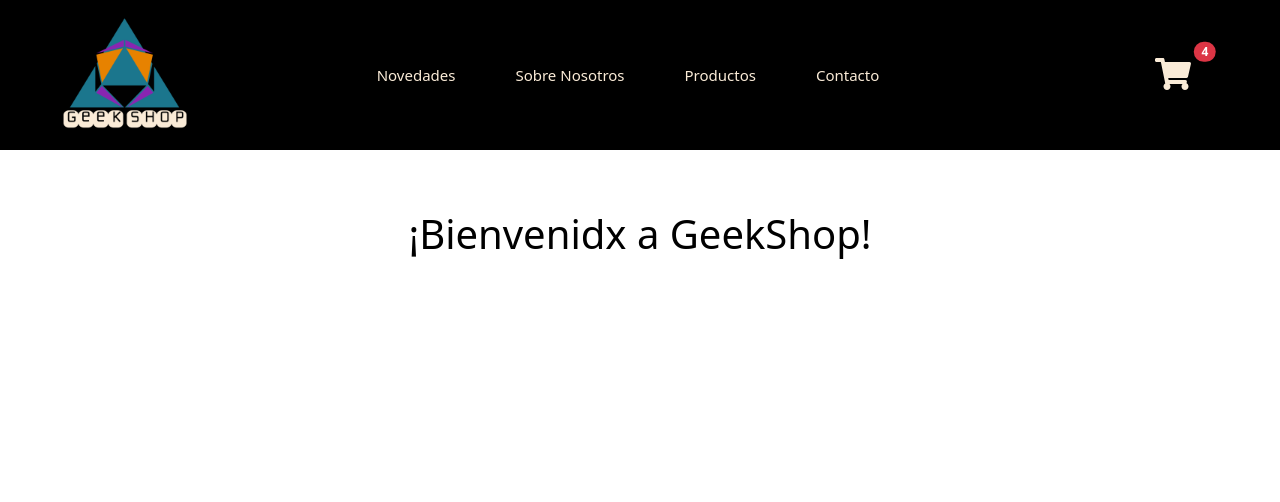
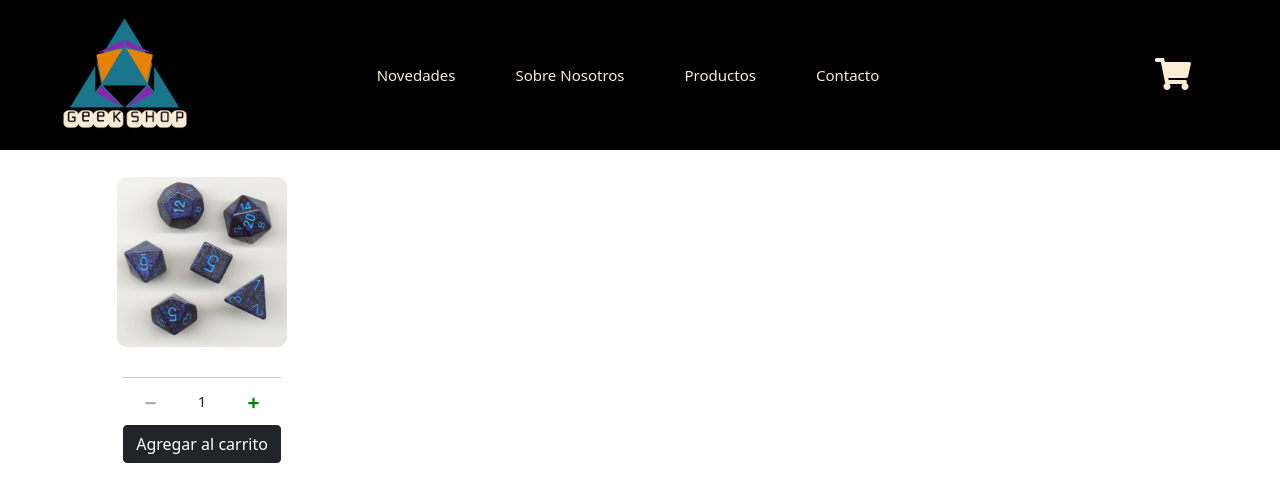
Before and after one commit to angelggdev/GeekShop, a React (Create React App) app: page / in a window 1280 px wide. Shown: the top 502 px of the page. Built offline with nearby package versions, Linux system fonts and the light colour scheme.

Commit message:
ItemCount component creation

```diff
--- a/src/App.js
+++ b/src/App.js
@@ -1,12 +1,34 @@
+import {useState} from 'react';
 import './App.css';
 import NavBar from './components/navBar/NavBar';
 import ItemListContainer from './components/itemListContainer/ItemListContainer';
+import ItemCount from './components/itemCount/ItemCount';
 
 function App() {
+
+  const [counter, setCounter] = useState(1);
+  const [cartItems, setCartItems] = useState(0);
+
+  const stock = 10;
+  const onAdd = (operation) => {
+    if (operation === "add" && counter < stock){
+      setCounter(counter + 1);
+    }
+    if (operation === "substract" && counter > 1){
+      setCounter(counter - 1);
+    }
+  }
+
+  const addToCart = () => {
+    setCartItems( cartItems + 1 );
+  }
+
   return (
     <div className="App">
-      <NavBar />
-      <ItemListContainer greeting={"¡Bienvenidx a GeekShop!"} />
+      <NavBar cartItems={cartItems}/>
+      <ItemListContainer >
+        <ItemCount counter={counter} onAdd={onAdd} addToCart={addToCart}/>
+      </ItemListContainer>
     </div>
   );
 }
--- a/src/components/cartWidget/CartWidget.js
+++ b/src/components/cartWidget/CartWidget.js
@@ -1,16 +1,20 @@
-import React from 'react';
 import { FontAwesomeIcon } from '@fortawesome/react-fontawesome';
 import { faShoppingCart } from '@fortawesome/free-solid-svg-icons';
 import './CartWidget.css';
 
 
 
-const CartWidget = () =>{
+const CartWidget = (props) =>{
     return(
         <div>
             <button className="cartWidget btn position-relative" data-bs-toggle="button" >
                 <FontAwesomeIcon icon={faShoppingCart} size='2x' fixedWidth color='antiquewhite' className="clickable"/>
-                <span className="position-absolute top-0 start-100 translate-middle badge rounded-pill bg-danger">4</span>
+                {
+                    props.cartItems !== 0 &&
+                    <span className="position-absolute top-0 start-100 translate-middle badge rounded-pill bg-danger">
+                        {props.cartItems}
+                    </span>
+                }
             </button>
         </div>
     )
--- /dev/null
+++ b/src/components/itemCount/ItemCount.css
@@ -0,0 +1,34 @@
+.item{
+    width:200px;
+    height:300px;
+    display:flex;
+    flex-direction: column;
+    justify-content: space-around;
+    align-items: center;
+    margin:20px;
+}
+
+.dices{
+    border-radius: 10px;
+}
+
+.button:focus{
+    box-shadow: none;
+}
+.button:hover{
+    background: radial-gradient(whitesmoke, white);
+}
+
+.counter{
+    display:flex;
+    justify-content: space-around;
+}
+
+p{
+    margin:0;
+    padding:12px;
+}
+
+hr{
+    margin-bottom:0px;
+}
--- /dev/null
+++ b/src/components/itemCount/ItemCount.js
@@ -0,0 +1,30 @@
+import './ItemCount.css';
+import Dices from '../../assets/dices.jpg';
+import { FontAwesomeIcon } from '@fortawesome/react-fontawesome';
+import { faPlus, faMinus } from '@fortawesome/free-solid-svg-icons';
+
+const ItemCount = (props) =>{
+
+
+    return(
+        <div className="item" >
+            <img src={Dices} className="dices" width="170px" height="170px" alt="blue dices"/>
+            <div>
+                <hr />
+                <div className="counter">
+                    <button className="button btn" onClick={()=> {props.onAdd("substract")}} disabled={props.counter === 1? true : false} >
+                        <FontAwesomeIcon icon={faMinus} size='xs' fixedWidth color={props.counter === 1 ? 'grey' : 'red'}/>
+                    </button>
+                    <p>{props.counter}</p>
+                    <button className="button btn" onClick={()=> {props.onAdd("add")}} disabled={props.counter === 10? true : false} >
+                        <FontAwesomeIcon icon={faPlus} size='xs' fixedWidth color={props.counter === 10 ? 'grey' : 'green'}/>
+                    </button>
+                </div>
+                <button className="btn btn-dark" onClick={props.addToCart}>Agregar al carrito</button>
+            </div>
+        </div>
+    )
+
+}
+
+export default ItemCount;
--- a/src/components/itemListContainer/ItemListContainer.js
+++ b/src/components/itemListContainer/ItemListContainer.js
@@ -1,12 +1,11 @@
-import React from 'react';
 import './ItemListContainer.css';
 
 const ItemListContainer = (props) =>{
     return(
-        <div>
-            <h1>
-                {props.greeting}
-            </h1>
+        <div className="container">
+            <div>
+                {props.children}
+            </div>
 
         </div>
     )
--- a/src/components/navBar/NavBar.js
+++ b/src/components/navBar/NavBar.js
@@ -1,9 +1,8 @@
-import React from 'react';
 import Logo from '../../assets/logo.png';
 import CartWidget from '../cartWidget/CartWidget';
 import './NavBar.css';
 
-const NavBar = () =>{
+const NavBar = (props) =>{
     return(
         <div className='navBar'>
             <div className="row">
@@ -19,10 +18,11 @@ const NavBar = () =>{
                     <a href='/' className="clickable link">Contacto</a>
                 </nav>
                 <div className="icon col-3">
-                    <CartWidget />
+                    <CartWidget cartItems={props.cartItems}/>
                 </div>
             </div>
         </div>
+
     )
 }
 
```
Also changed, not shown: src/assets/dices.jpg (added).
